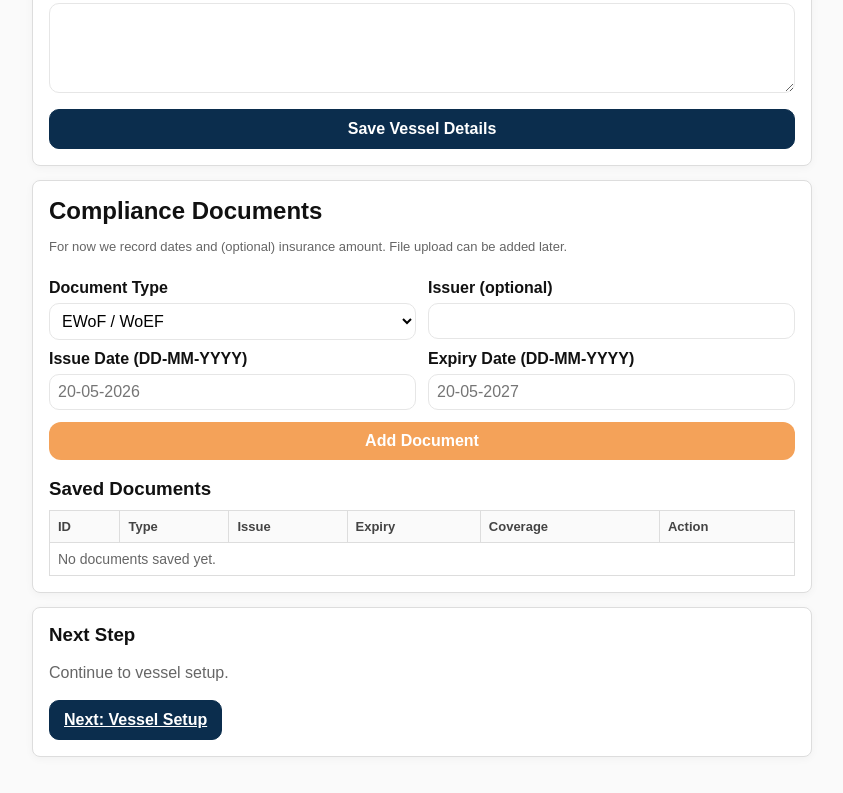
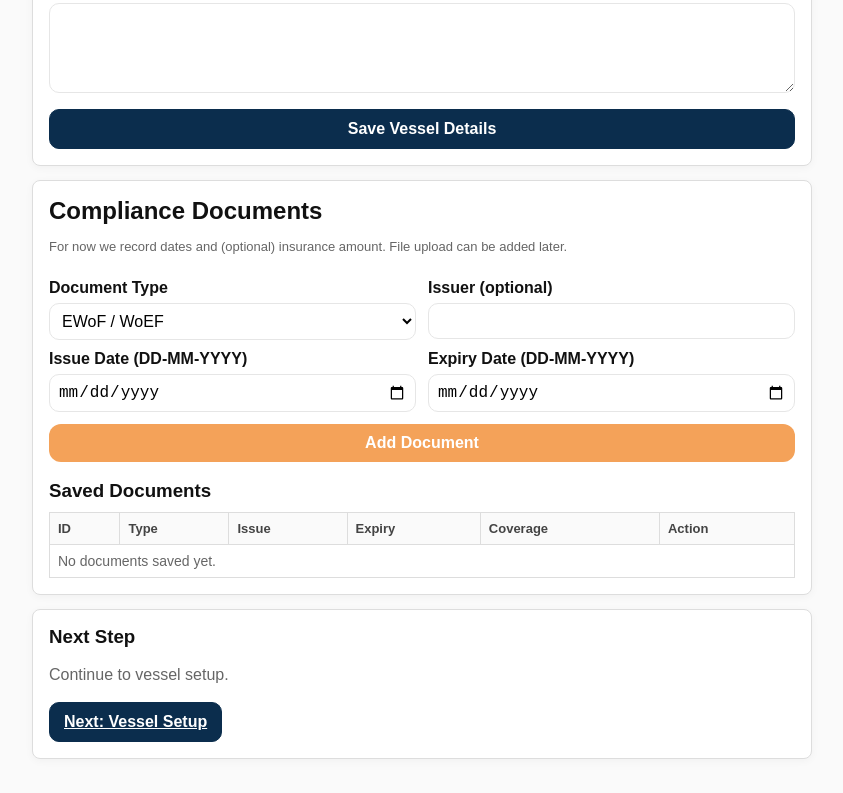
Before and after one commit to NAVY73/Jeanette, a website: page public/profile.html in a window 1280 px wide. Shown: the part 1258-2051 px from the top of the page, without its empty margins (218-1061 px from the left). Drawn offline with Linux system fonts and the light colour scheme.

Commit message:
Add compliance document date pickers

```diff
--- a/public/profile.html
+++ b/public/profile.html
@@ -207,11 +207,11 @@
     <div class="row">
       <div>
         <label>Issue Date (DD-MM-YYYY)</label>
-        <input id="doc_issueDate" type="text" placeholder="20-05-2026" inputmode="numeric" />
+        <input id="doc_issueDate" type="date" />
       </div>
       <div>
         <label>Expiry Date (DD-MM-YYYY)</label>
-        <input id="doc_expiryDate" type="text" placeholder="20-05-2027" inputmode="numeric" />
+        <input id="doc_expiryDate" type="date" />
       </div>
     </div>
 
```
